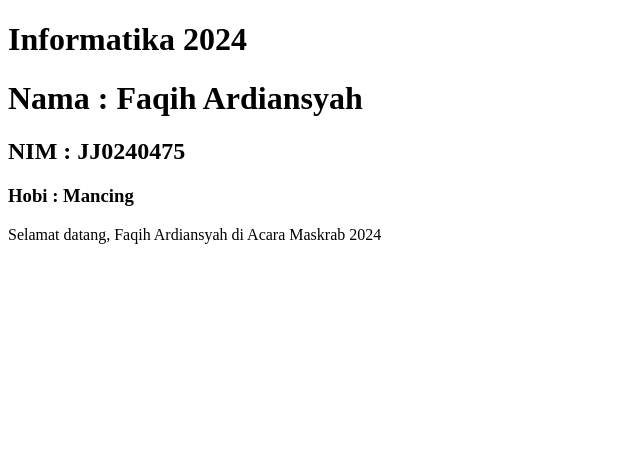
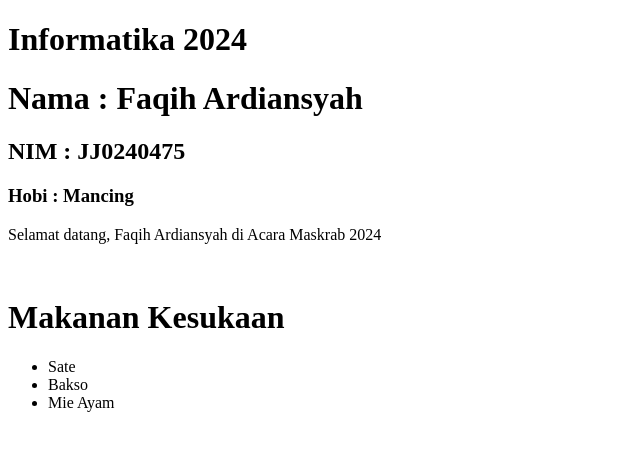
Before and after one commit to faqihardi/fqh-git-test-2, a plain HTML site: page index.html in a window 1280 px wide. Shown: the whole page, without its empty margins (0-640 px from the left). Drawn offline with Linux system fonts and the light colour scheme.

Commit message:
Menambahkan list

```diff
--- a/index.html
+++ b/index.html
@@ -10,6 +10,12 @@
     <h1>Nama : Faqih Ardiansyah</h1>
     <h2>NIM : JJ0240475</h2>
     <h3>Hobi : Mancing</h3>
-    <p>Selamat datang, Faqih Ardiansyah di Acara Maskrab 2024</p>
+    <p>Selamat datang, Faqih Ardiansyah di Acara Maskrab 2024</p><br>
+    <h1>Makanan Kesukaan</h1>
+    <ul>
+        <li>Sate</li>
+        <li>Bakso</li>
+        <li>Mie Ayam</li>
+    </ul>
 </body>
 </html>
```
